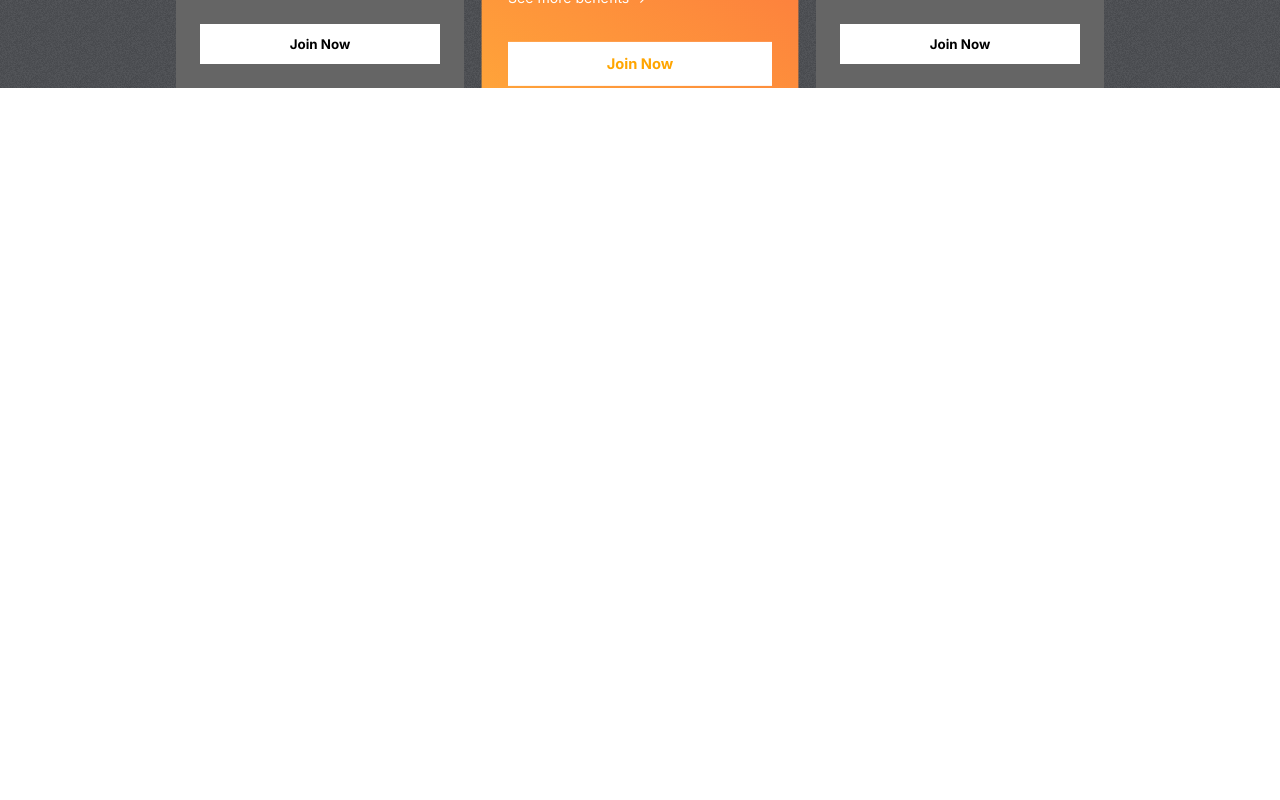
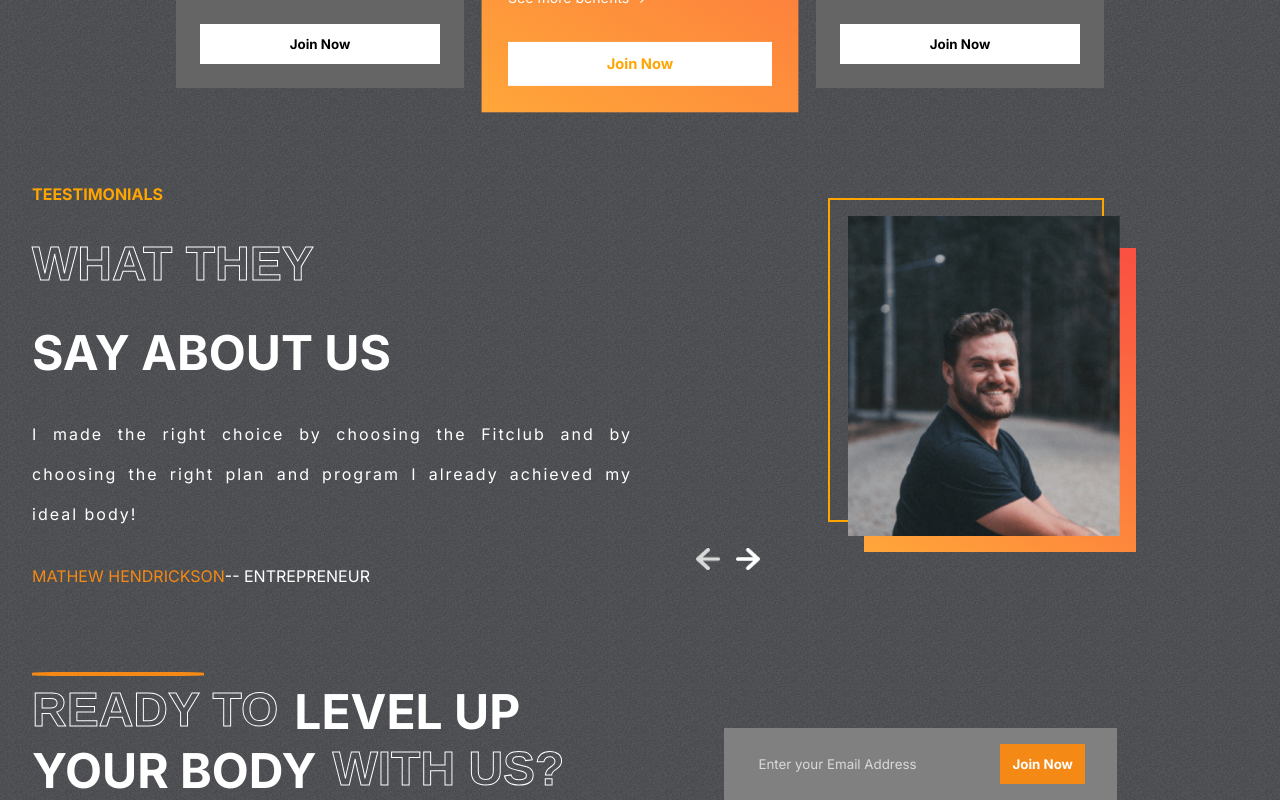
Before and after one commit to arnob-das/super-gym, a React (Create React App) app: page / in a window 1280 px wide. Shown: the part 2369-3169 px from the top of the page. Before the commit the page ends 2457 px from the top, so only its background shows below. Built offline with nearby package versions, Linux system fonts and the light colour scheme.

Commit message:
join us done and email send option functionality is working finely

```diff
--- a/package.json
+++ b/package.json
@@ -3,9 +3,11 @@
   "version": "0.1.0",
   "private": true,
   "dependencies": {
+    "@emailjs/browser": "^3.6.2",
     "@testing-library/jest-dom": "^5.16.4",
     "@testing-library/react": "^13.3.0",
     "@testing-library/user-event": "^13.5.0",
+    "dotenv": "^16.0.1",
     "emailjs": "^4.0.0",
     "framer-motion": "^6.5.1",
     "number-counter": "^1.0.3",
--- a/src/App.js
+++ b/src/App.js
@@ -1,8 +1,10 @@
 import './App.css';
 import Hero from './components/Hero/Hero';
+import Join from './components/Join/Join';
 import Plans from './components/Plans/Plans';
 import Programs from './components/Programs/Programs';
 import Reasons from './components/Reasons/Reasons';
+import Testimonials from './components/Testimonials/Testimonials';
 
 function App() {
   return (
@@ -11,6 +13,8 @@
      <Programs/>
      <Reasons />
      <Plans />
+     <Testimonials />
+     <Join />
     </div>
   );
 }
--- /dev/null
+++ b/src/components/Join/Join.css
@@ -0,0 +1,55 @@
+.join {
+  display: flex;
+  padding: 0 2rem;
+  gap: 10rem;
+}
+
+.left-j {
+  color: white;
+  font-size: 3rem;
+  font-weight: bold;
+  text-transform: uppercase;
+  position: relative;
+}
+
+.left-j > hr {
+  position: absolute;
+  width: 10.5rem;
+  border: 2px solid var(--orange);
+  border-radius: 20%;
+  margin: -10px 0;
+}
+
+.left-j > div {
+  display: flex;
+  gap: 1rem;
+}
+
+.right-j {
+  display: flex;
+  justify-content: center;
+  align-items: flex-end;
+}
+
+.email-container {
+  display: flex;
+  gap: 3rem;
+  background: gray;
+  padding: 1rem 2rem;
+}
+
+.email-container > input {
+  background: transparent;
+  border: none;
+  outline: none;
+  color: var(--lightgray);
+}
+
+::placeholder {
+  color: var(--lightgray);
+}
+
+.btn-j {
+  background-color: var(--orange);
+  color: white;
+}
--- /dev/null
+++ b/src/components/Join/Join.js
@@ -0,0 +1,44 @@
+import React, { useRef } from 'react';
+import './Join.css'
+import emailjs from '@emailjs/browser';
+
+
+const Join = () => {
+    const form = useRef();
+
+    const sendEmail = (e) => {
+        e.preventDefault();
+
+        emailjs.sendForm(process.env.React_App_YOUR_SERVICE_ID, process.env.React_App_YOUR_TEMPLATE_ID, form.current, process.env.React_App_YOUR_PUBLIC_KEY)
+
+            .then((result) => {
+                console.log(result.text);
+            }, (error) => {
+                console.log(error.text);
+            });
+    };
+
+    return (
+        <div className="join" id="join-us">
+            <div className="left-j">
+                <hr />
+                <div>
+                    <span className="stroke-text">READY TO</span>
+                    <span>LEVEL UP</span>
+                </div>
+                <div>
+                    <span>YOUR BODY</span>
+                    <span className="stroke-text">WITH US?</span>
+                </div>
+            </div>
+            <div className="right-j">
+                <form ref={form} className="email-container" onSubmit={sendEmail}>
+                    <input type="email" name="user-email" id="" placeholder="Enter your Email Address" />
+                    <button className="btn btn-j">Join Now</button>
+                </form>
+            </div>
+        </div>
+    );
+};
+
+export default Join;
--- /dev/null
+++ b/src/components/Testimonials/Testimonials.css
@@ -0,0 +1,78 @@
+.testimonials {
+  display: flex;
+  gap: 1rem;
+  padding: 0 2rem;
+}
+.left-t {
+  display: flex;
+  flex: 1 1;
+  gap: 2rem;
+  flex-direction: column;
+  text-transform: uppercase;
+  color: white;
+}
+
+.left-t > :nth-child(1) {
+  color: orange;
+  font-weight: bold;
+}
+.left-t > :nth-child(2) {
+  font-size: 3rem;
+  font-weight: bold;
+}
+.left-t > :nth-child(3) {
+  font-size: 3rem;
+  font-weight: bold;
+}
+
+.left-t > :nth-child(4) {
+  text-transform: none;
+  text-align: justify;
+  letter-spacing: 2px;
+  line-height: 40px;
+}
+
+.right-t {
+  flex: 1 1;
+  position: relative;
+}
+
+.right-t > img {
+  position: absolute;
+  width: 17rem;
+  height: 20rem;
+  object-fit: cover;
+  right: 8rem;
+  top: 2rem;
+}
+
+.right-t > :nth-child(1) {
+  position: absolute;
+  width: 17rem;
+  height: 20rem;
+  border: 2px solid orange;
+  background-color: transparent;
+  right: 9rem;
+  top: 0.9rem;
+}
+
+.right-t > :nth-child(2) {
+  position: absolute;
+  width: 17rem;
+  height: 19rem;
+  top: 4rem;
+  right: 7rem;
+  background: var(--planCard);
+}
+
+.arrows {
+  display: flex;
+  gap: 1rem;
+  position: absolute;
+  bottom: 1rem;
+  left: 3rem;
+}
+.arrows > img {
+  width: 1.5rem;
+  cursor: pointer;
+}
--- /dev/null
+++ b/src/components/Testimonials/Testimonials.js
@@ -0,0 +1,56 @@
+import React, { useState } from 'react';
+import { testimonialsData } from '../../data/testimonialsData';
+import leftArrow from '../../assets/leftArrow.png';
+import rightArrow from '../../assets/rightArrow.png';
+
+import './Testimonials.css'
+
+const Testimonials = () => {
+
+    const [selected, setSelected] = useState(0);
+    const tLength = testimonialsData.length;
+
+    return (
+        <div className="testimonials">
+            <div className="left-t">
+                <span>Teestimonials</span>
+                <span className="stroke-text">What they</span>
+                <span>Say About Us</span>
+                <span>
+                    {testimonialsData[selected].review}
+                </span>
+                <span>
+                    <span style={{
+                        color: 'var(--orange'
+                    }}>
+                        {testimonialsData[selected].name}
+                    </span>
+                    -- {testimonialsData[selected].status}
+                </span>
+            </div>
+            <div className="right-t">
+                <div></div>
+                <div></div>
+                <img src={testimonialsData[selected].image} alt="" />
+                <div className="arrows">
+                    <img
+                        onClick={() => {
+                            selected === 0 ? setSelected(tLength - 1)
+                                : setSelected(prev => prev - 1);
+                        }}
+
+                        src={leftArrow} alt="" />
+                    <img
+                        onClick={() => {
+                            selected === (tLength - 1) ? setSelected(0)
+                                : setSelected(prev => prev + 1);
+                        }}
+
+                        src={rightArrow} alt="" />
+                </div>
+            </div>
+        </div>
+    );
+};
+
+export default Testimonials;
```
Also changed, not shown: 2 other files (tests, documents, lock files or other folders).
